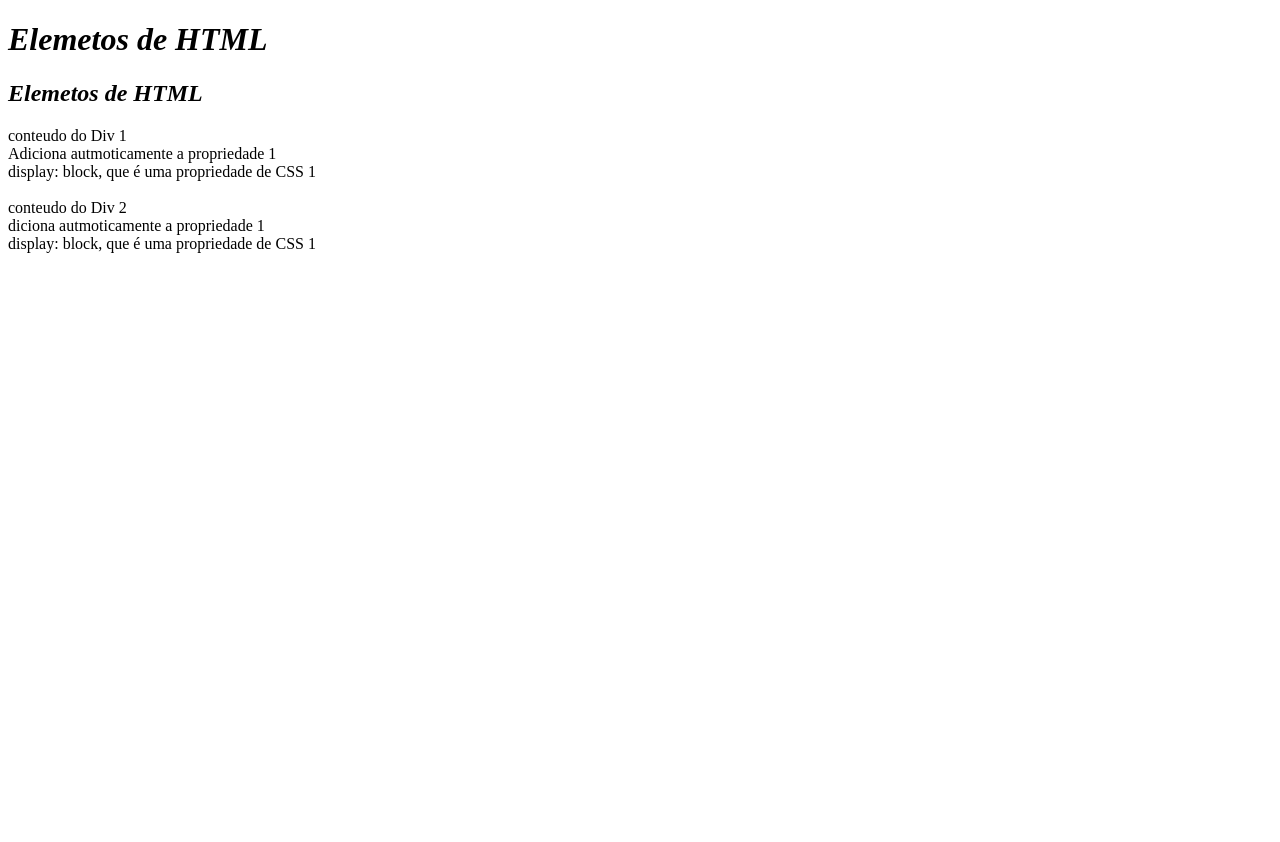
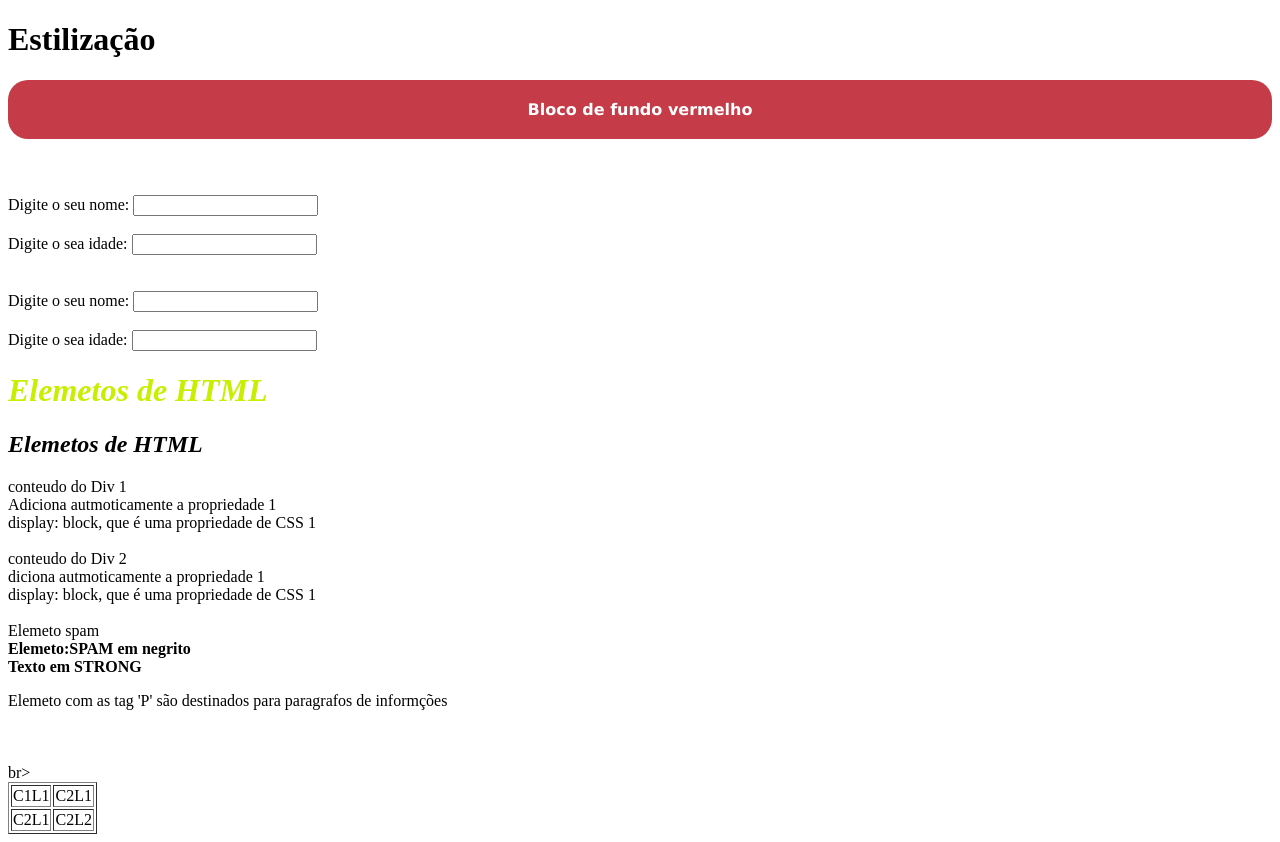
Before and after one commit to David-Lisboa/Ocean_Python_HTML_CSS_09_11_2020, a plain HTML site: page index.html in a window 1280 px wide. Before the commit the page ends 800 px from the top, so only its background shows below. Drawn offline with Linux system fonts and the light colour scheme.

Commit message:
Fimalização da aula

```diff
--- a/index.html
+++ b/index.html
@@ -4,10 +4,50 @@
     <meta charset="UTF-8" />
     <meta name="viewport" content="width=device-width, initial-scale=1.0" />
     <title>Document</title>
+    <link rel="stylesheet" href="style.css">
+
   </head>
-  <body>
+<body>
 
-    <h1>
+    <div id='bloco_estilizacao'>
+        <h1>Estilização</h1>
+        <div class="bloco_vermelho">
+            Bloco de fundo vermelho
+        </div>
+    </div>
+    <br><br>
+
+    <form class="formulario">
+        <div clas="formulario.input">
+            <label for = "nome">Digite o seu nome: </label>
+            <input type="text" name="nome" id="nome">
+        </div>
+        <br>
+        <div clas="formulario.input">
+            <label for = "idade">Digite o sea idade: </label>
+            <input type="text" name="idade" id="idade">
+        </div>
+        <br><br>
+
+    <form class="formulario.formulario_especial">
+        <div clas="formulario.especial">
+            <label for = "nome">Digite o seu nome: </label>
+            <input type="text" name="nome" id="nome">
+        </div>
+        <br>
+        <div clas="formulario.formulario_especial">
+            <label for = "idade">Digite o sea idade: </label>
+            <input type="text" name="idade" id="idade">
+        </div>
+
+
+
+
+    </form>
+
+
+
+    <h1 style=" color: rgb(200, 238, 0)">
         <i class="fas fa-elementor    ">Elemetos de HTML</i>
     </h1>
 
@@ -27,5 +67,43 @@
         diciona autmoticamente a propriedade 1<br>
         display: block, que é uma propriedade de CSS 1<br>
     </div>
+    <br>
+    <elemento:spam>
+        Elemeto spam
+    </elemento:spam>
+    <br>
+    <spam style="font-weight: bold;">
+        Elemeto:SPAM em negrito
+    </spam>
+    <br>
+    <strong>
+        Texto em STRONG
+    </strong>
+    <br>
+    <p>
+        Elemeto com  as tag 'P' são destinados para paragrafos de informções
+    </p>
+    <br>
+    <div style="margin: 20px 0;"></div>
+    br>
+    <table border="1">
+        <tr>
+            <td>
+                C1L1
+            </td>
+            <td>
+                C2L1
+            </td>
+        </tr>
+        <tr>
+            <td>
+                C2L1
+            </td>
+            <td>
+                C2L2
+            </td>
+        </tr>
+    </table>
+
   </body>
 </html>
--- /dev/null
+++ b/style.css
@@ -0,0 +1,33 @@
+
+    .bloco_vermelho {
+    background: rgb(197, 59, 71);
+    color: white;
+    padding: 20px;
+    text-align: center;
+    font-family: Verdana, Geneva, Tahoma, sans-serif;
+    font-weight: bolder;
+    font-size: 20;
+    border-radius: 20px;
+    box-shadow: 20px;
+    }
+    .formulario{
+        margin-top: 20px;
+
+    }
+
+    .formulario.formulario_especial{
+        width: 50%;
+    }
+
+    .formulario.formulario_especial .formulario.input{
+        background-color: blueviolet;
+    }
+
+    .formulario.input{
+        padding: 10px;
+        background: #ededed ;
+        margin: 50px;
+        border-radius: 20px;
+        font-family: Verdana, Geneva, Tahoma, sans-serif;
+
+    }
```
